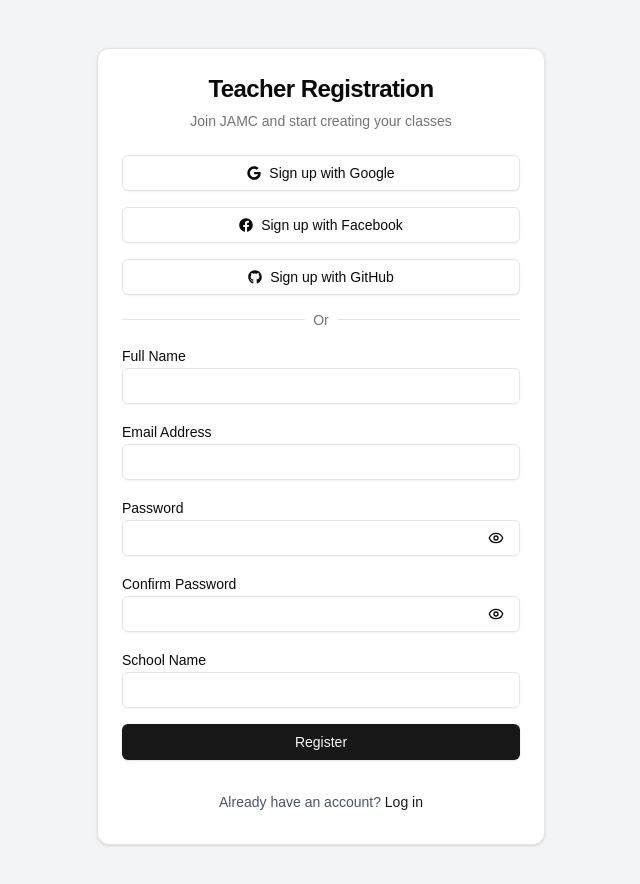
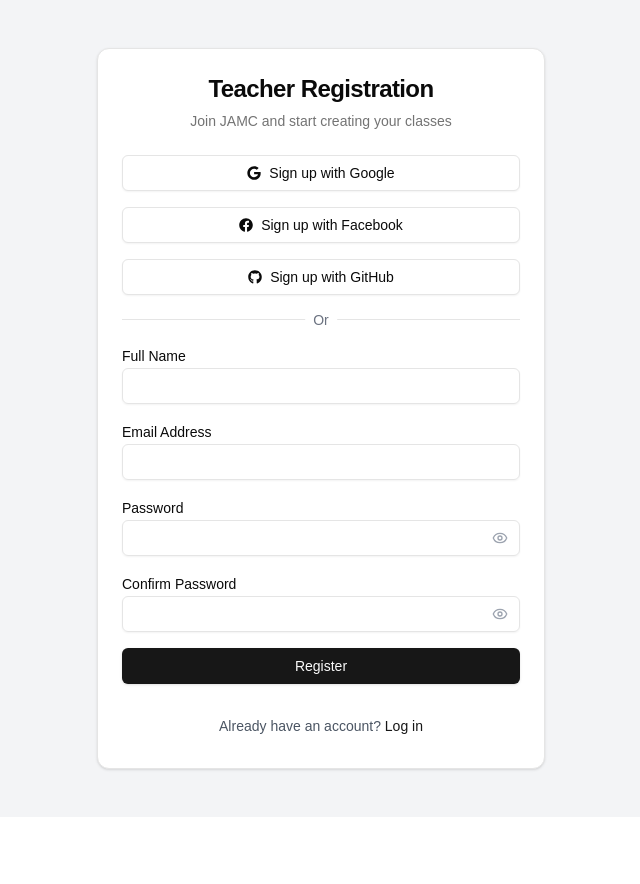
Before and after one commit to giolynx104/jamc, a Next.js app: page /register/teacher in a window 1280 px wide. Shown: the top 884 px of the page, without its empty margins (319-959 px from the left). After the commit the page ends 817 px from the top, so only its background shows below. Built offline with nearby package versions, Linux system fonts and the light colour scheme.

Commit message:
feat: Add @hookform/resolvers and react-hook-form to package.json and pnpm-lock.yaml

```diff
--- a/package.json
+++ b/package.json
@@ -9,6 +9,7 @@
     "lint": "next lint"
   },
   "dependencies": {
+    "@hookform/resolvers": "^3.9.0",
     "@prisma/client": "^5.20.0",
     "@radix-ui/react-icons": "^1.3.0",
     "@radix-ui/react-label": "^2.1.0",
@@ -23,9 +24,11 @@
     "next-auth": "5.0.0-beta.22",
     "react": "^18",
     "react-dom": "^18",
+    "react-hook-form": "^7.53.0",
     "react-icons": "^5.3.0",
     "tailwind-merge": "^2.5.3",
-    "tailwindcss-animate": "^1.0.7"
+    "tailwindcss-animate": "^1.0.7",
+    "zod": "^3.23.8"
   },
   "devDependencies": {
     "@types/node": "^20",
--- a/src/components/password-field.tsx
+++ b/src/components/password-field.tsx
@@ -5,44 +5,41 @@ import { Input } from "@/components/ui/input";
 import { Label } from "@/components/ui/label";
 import { Button } from "@/components/ui/button";
 import { Eye, EyeOff } from 'lucide-react';
+import { FieldError } from "react-hook-form";
 
 interface PasswordFieldProps {
   id: string;
-  name: string;
   label: string;
-  required?: boolean;
-  onChange: (e: React.ChangeEvent<HTMLInputElement>) => void;
+  error?: FieldError;
+  [x: string]: any;
 }
 
-export function PasswordField({ id, name, label, required = false, onChange }: PasswordFieldProps) {
+export function PasswordField({ id, label, error, ...props }: PasswordFieldProps) {
   const [showPassword, setShowPassword] = useState(false);
 
-  const togglePasswordVisibility = () => {
-    setShowPassword(!showPassword);
-  };
-
   return (
-    <div className="relative">
+    <div>
       <Label htmlFor={id}>{label}</Label>
       <div className="relative">
         <Input
           id={id}
-          name={name}
           type={showPassword ? "text" : "password"}
-          required={required}
-          onChange={onChange}
-          className="pr-10"
+          className={error ? "border-red-500 pr-10" : "pr-10"}
+          {...props}
         />
-        <Button
+        <button
           type="button"
-          variant="ghost"
-          size="icon"
           className="absolute inset-y-0 right-0 pr-3 flex items-center"
-          onClick={togglePasswordVisibility}
+          onClick={() => setShowPassword(!showPassword)}
         >
-          {showPassword ? <EyeOff className="h-4 w-4" /> : <Eye className="h-4 w-4" />}
-        </Button>
+          {showPassword ? (
+            <EyeOff className="h-4 w-4 text-gray-400" />
+          ) : (
+            <Eye className="h-4 w-4 text-gray-400" />
+          )}
+        </button>
       </div>
+      {error && <p className="text-red-500 text-sm mt-1">{error.message}</p>}
     </div>
   );
 }
--- a/src/components/teacher-registration.tsx
+++ b/src/components/teacher-registration.tsx
@@ -2,6 +2,8 @@
 
 import { useState } from "react";
 import { useRouter } from "next/navigation";
+import { useForm } from "react-hook-form";
+import { zodResolver } from "@hookform/resolvers/zod";
 import { Button } from "@/components/ui/button";
 import { Input } from "@/components/ui/input";
 import { Label } from "@/components/ui/label";
@@ -18,35 +20,27 @@ import { Alert, AlertDescription, AlertTitle } from "@/components/ui/alert";
 import { Separator } from "@/components/ui/separator";
 import { PasswordField } from "@/components/password-field";
 import { OAuthSection } from "@/components/oauth-section";
+import { teacherRegistrationSchema, TeacherRegistrationInput } from "@/lib/validation-schemas";
 
 export function TeacherRegistrationComponent() {
-  const [formData, setFormData] = useState({
-    name: "",
-    email: "",
-    password: "",
-    confirmPassword: "",
-    schoolName: "",
-  });
   const [error, setError] = useState("");
   const router = useRouter();
 
-  const handleChange = (e: React.ChangeEvent<HTMLInputElement>) => {
-    setFormData({ ...formData, [e.target.name]: e.target.value });
-  };
+  const {
+    register,
+    handleSubmit,
+    formState: { errors },
+  } = useForm<TeacherRegistrationInput>({
+    resolver: zodResolver(teacherRegistrationSchema),
+  });
 
-  const handleSubmit = async (e: React.FormEvent) => {
-    e.preventDefault();
+  const onSubmit = async (data: TeacherRegistrationInput) => {
     setError("");
-
-    if (formData.password !== formData.confirmPassword) {
-      setError("Passwords do not match");
-      return;
-    }
 
     try {
       // Here you would typically make an API call to register the teacher
       // For demonstration, we'll just simulate a successful registration
-      console.log("Teacher registration data:", formData);
+      console.log("Teacher registration data:", data);
       router.push("/teacher-dashboard");
     } catch (err) {
       console.error(err);
@@ -75,51 +69,42 @@ export function TeacherRegistrationComponent() {
             </span>
           </div>
 
-          <form onSubmit={handleSubmit} className="space-y-4">
+          <form onSubmit={handleSubmit(onSubmit)} className="space-y-4">
             <div>
               <Label htmlFor="name">Full Name</Label>
               <Input
                 id="name"
-                name="name"
-                type="text"
-                required
-                onChange={handleChange}
+                {...register("name")}
+                className={errors.name ? "border-red-500" : ""}
               />
+              {errors.name && (
+                <p className="text-red-500 text-sm mt-1">{errors.name.message}</p>
+              )}
             </div>
             <div>
               <Label htmlFor="email">Email Address</Label>
               <Input
                 id="email"
-                name="email"
                 type="email"
-                required
-                onChange={handleChange}
+                {...register("email")}
+                className={errors.email ? "border-red-500" : ""}
               />
+              {errors.email && (
+                <p className="text-red-500 text-sm mt-1">{errors.email.message}</p>
+              )}
             </div>
             <PasswordField
               id="password"
-              name="password"
               label="Password"
-              required
-              onChange={handleChange}
+              {...register("password")}
+              error={errors.password}
             />
             <PasswordField
               id="confirmPassword"
-              name="confirmPassword"
               label="Confirm Password"
-              required
-              onChange={handleChange}
+              {...register("confirmPassword")}
+              error={errors.confirmPassword}
             />
-            <div>
-              <Label htmlFor="schoolName">School Name</Label>
-              <Input
-                id="schoolName"
-                name="schoolName"
-                type="text"
-                required
-                onChange={handleChange}
-              />
-            </div>
             {error && (
               <Alert variant="destructive">
                 <AlertCircle className="h-4 w-4" />
--- /dev/null
+++ b/src/lib/validation-schemas.ts
@@ -0,0 +1,22 @@
+import { z } from "zod";
+
+// ... (keep any existing schemas)
+
+export const teacherRegistrationSchema = z.object({
+  name: z.string().min(2, "Name must be at least 2 characters long"),
+  email: z.string().email("Invalid email address"),
+  password: z
+    .string()
+    .min(8, "Password must be at least 8 characters long")
+    .regex(
+      /^(?=.*[a-z])(?=.*[A-Z])(?=.*\d)(?=.*[@$!%*?&])[A-Za-z\d@$!%*?&]{8,}$/,
+      "Password must contain at least one uppercase letter, one lowercase letter, one number, and one special character"
+    ),
+  confirmPassword: z.string(),
+  schoolName: z.string().min(2, "School name must be at least 2 characters long"),
+}).refine((data) => data.password === data.confirmPassword, {
+  message: "Passwords do not match",
+  path: ["confirmPassword"],
+});
+
+export type TeacherRegistrationInput = z.infer<typeof teacherRegistrationSchema>;
```
Also changed, not shown: 1 other file (tests, documents, lock files or other folders).
